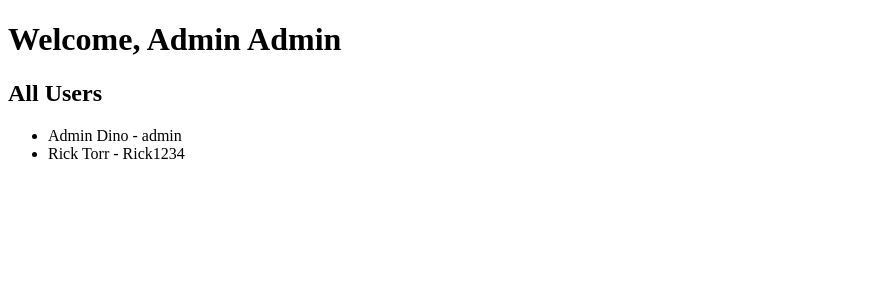
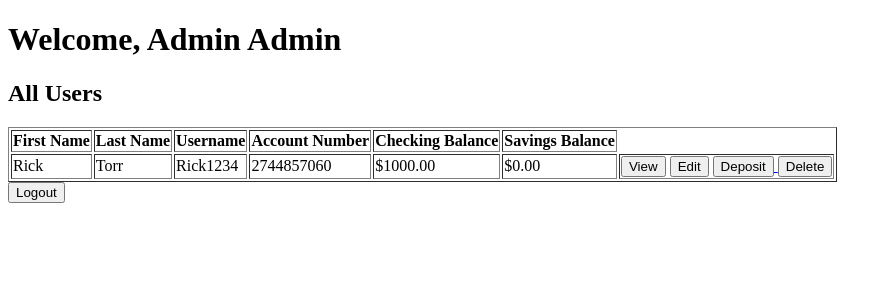
Before and after one commit to Ricardot1121/Dino-Banking, a Flask app: page /admin in a window 1280 px wide. Shown: the top 300 px of the page, without its empty margins (0-892 px from the left). Run offline with Flask 3, Linux system fonts and the light colour scheme; a user stored in the database is signed in.

Commit message:
Add deposit feature and admin logout

```diff
--- a/app.py
+++ b/app.py
@@ -133,10 +133,46 @@ def admin():
     if not user.is_admin:
         return 'Access denied: Admins only'
 
-    # Get all users to display in admin dashboard
-    users = User.query.all()
+    # Only show non-admin users in the table
+    users = User.query.filter_by(is_admin=False).all()
 
     return render_template('admin.html', user=user, users=users)
+
+# Admin route to Deposit to users accounts - only accessible to admins
+@app.route('/admin/deposit/<int:user_id>', methods=['GET', 'POST'])
+def admin_deposit(user_id):
+    # Check if user is logged in
+    if 'user_id' not in session:
+        return redirect(url_for('login'))
+
+    # Get admin user and verify they have admin access
+    admin_user = User.query.get(session['user_id'])
+    if not admin_user.is_admin:
+        return 'Access denied: Admins only'
+
+    # Get the user we want to deposit to using their id from the URL
+    user = User.query.get(user_id)
+
+    # Only process deposit when form is submitted
+    if request.method == 'POST':
+        # Get form data submitted by admin
+        account_type = request.form['account_type']
+        amount = float(request.form['amount'])
+
+        # Add amount to correct account type
+        if account_type == 'checking':
+            user.checking_balance += amount
+        elif account_type == 'savings':
+            user.savings_balance += amount
+
+        # Save changes to database
+        db.session.commit()
+
+        # Return to admin dashboard after deposit
+        return redirect(url_for('admin'))
+
+    # Show deposit form for GET requests
+    return render_template('deposit.html', user=user)
 
 # This ALWAYS goes last - runs the application
 if __name__ == '__main__':
--- a/templates/admin.html
+++ b/templates/admin.html
@@ -6,10 +6,37 @@
 <body>
     <h1>Welcome, Admin {{ user.first_name }}</h1>
     <h2>All Users</h2>
-    <ul>
+    <table border="1">
+        <tr>
+            <th>First Name</th>
+            <th>Last Name</th>
+            <th>Username</th>
+            <th>Account Number</th>
+            <th>Checking Balance</th>
+            <th>Savings Balance</th>
+        </tr>
         {% for u in users %}
-            <li>{{ u.first_name }} {{ u.last_name }} - {{ u.username }}</li>
+        <tr>
+            <td>{{ u.first_name }}</td>
+            <td>{{ u.last_name }}</td>
+            <td>{{ u.username }}</td>
+            <td>{{ u.account_number }}</td>
+            <td>${{ '%.2f'|format(u.checking_balance) }}</td>
+            <td>${{ '%.2f'|format(u.savings_balance) }}</td>
+            <!-- Action buttons for each user -->
+            <td>
+                <button>View</button>
+                <button>Edit</button>
+                <a href="{{ url_for('admin_deposit', user_id=u.id) }}">
+                <button>Deposit</button>
+                </a>
+                <button>Delete</button>
+            </td>
+        </tr>
         {% endfor %}
-    </ul>
+    </table>
+    <form action="{{ url_for('logout') }}" method="POST">
+            <input type="submit" value="Logout">
+    </form>
 </body>
 </html>
```
Also changed, not shown: templates/deposit.html (added, +21 -0 lines), instance/dino_banking.db.
